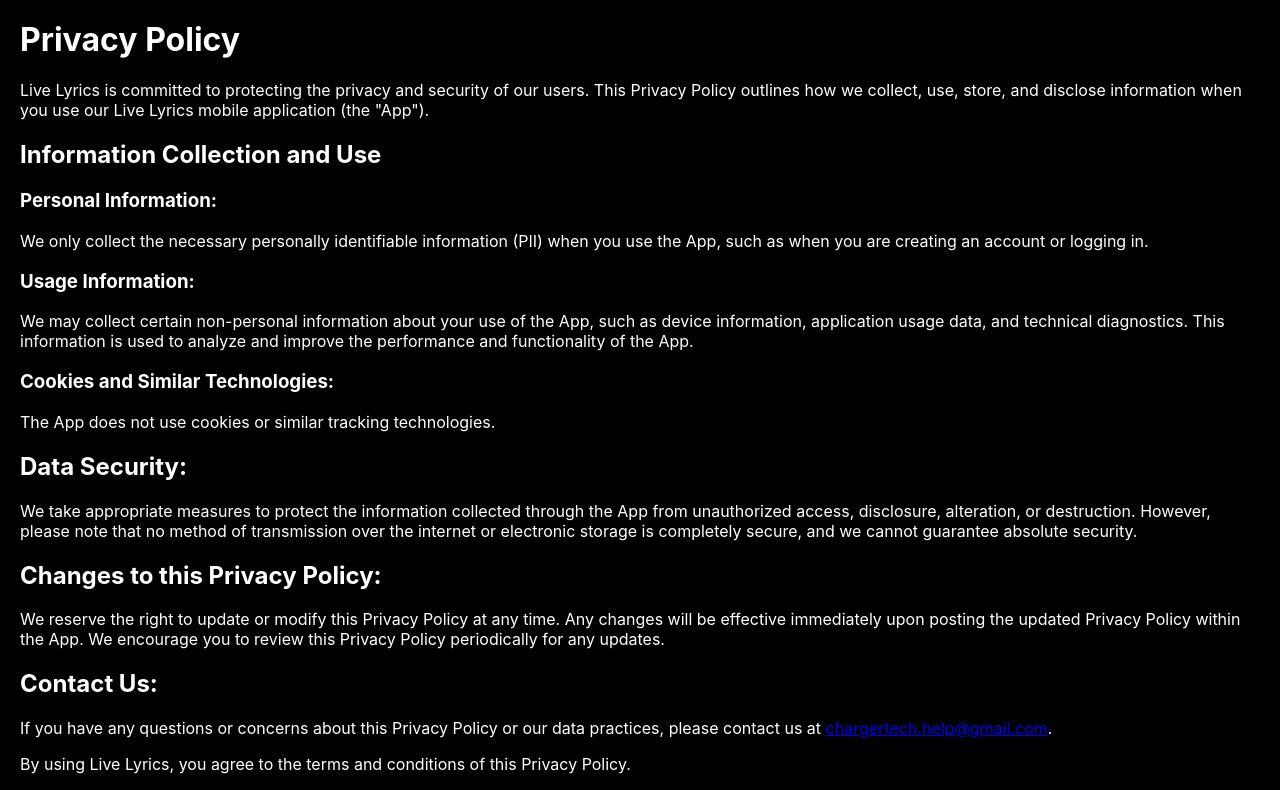
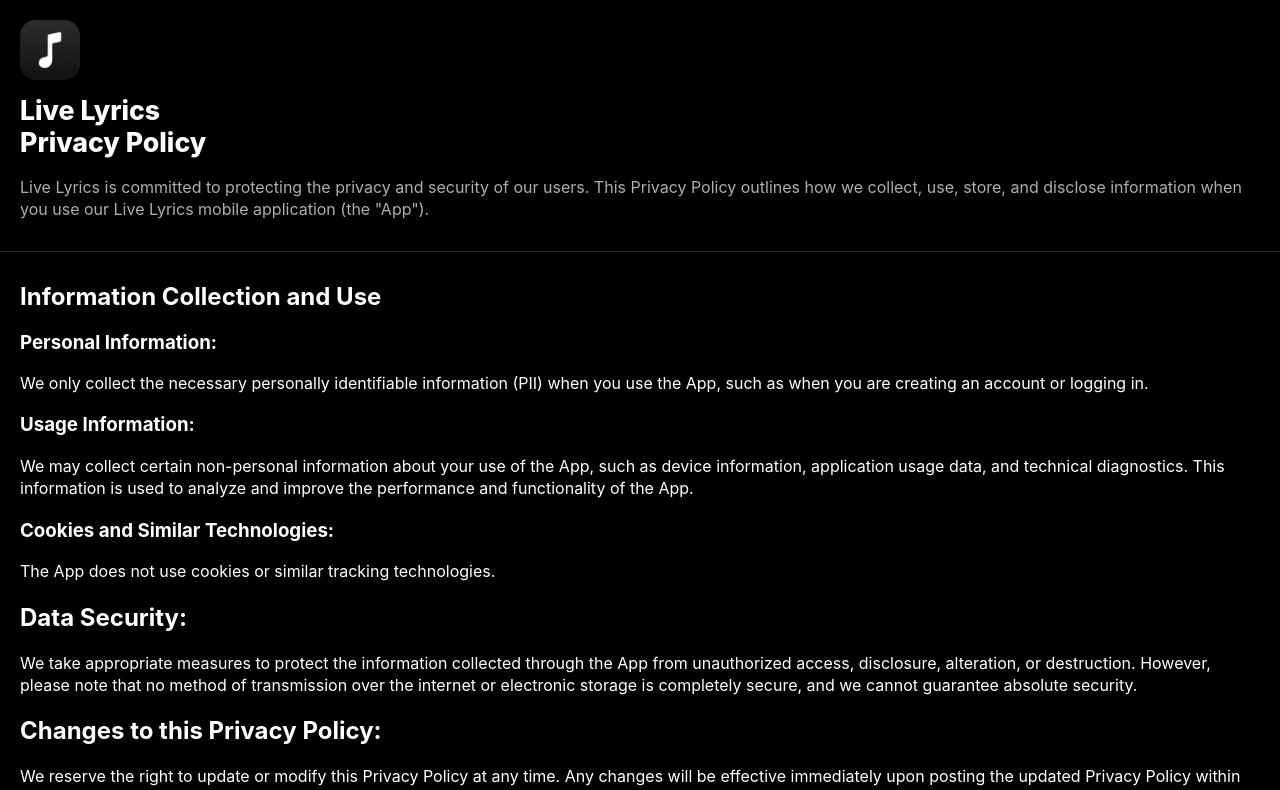
Before and after one commit to liamcharger/live-lyrics-web, a React (Create React App) app: page /privacypolicy in a window 1280 px wide. Shown: the top 790 px of the page. Built offline with nearby package versions, Linux system fonts and the light colour scheme; no server answers.

Commit message:
UI: style privacy policy

```diff
--- a/src/pages/PrivacyPolicy.js
+++ b/src/pages/PrivacyPolicy.js
@@ -1,34 +1,36 @@
 import React from "react";
-import { useLocation } from "react-router-dom";
-import Navbar from "../components/Navbar";
+// import { useLocation } from "react-router-dom";
+// import Navbar from "../components/Navbar";
+import logo from "../assets/logo-dark.png";
 import styles from "../styles/PrivacyPolicy.module.css";
 
 function PrivacyPolicy() {
-  const location = useLocation();
-  const queryParams = new URLSearchParams(location.search);
-  const showNav = queryParams.get("navbar") === "true";
+  // const location = useLocation();
+  // const queryParams = new URLSearchParams(location.search);
+  // const showNav = queryParams.get("inApp") === "false";
 
   return (
     <>
-      {showNav ? <Navbar /> : null}
+      {/* {showNav ? <Navbar /> : null} */}
       <div className={styles.ctn}>
-        <h1>Privacy Policy</h1>
+        <div className={styles.header}>
+        <img src={logo} alt="Logo"></img>
+        <h1>Live Lyrics{'\n'}Privacy Policy</h1>
         <p>
           Live Lyrics is committed to protecting the privacy and security of our
           users. This Privacy Policy outlines how we collect, use, store, and
           disclose information when you use our Live Lyrics mobile application
           (the "App").
         </p>
-
+        </div>
+        <div className={styles.divider}></div>
         <h2>Information Collection and Use</h2>
-
         <h3>Personal Information:</h3>
         <p>
           We only collect the necessary personally identifiable information
           (PII) when you use the App, such as when you are creating an account
           or logging in.
         </p>
-
         <h3>Usage Information:</h3>
         <p>
           We may collect certain non-personal information about your use of the
@@ -36,10 +38,8 @@
           diagnostics. This information is used to analyze and improve the
           performance and functionality of the App.
         </p>
-
         <h3>Cookies and Similar Technologies:</h3>
         <p>The App does not use cookies or similar tracking technologies.</p>
-
         <h2>Data Security:</h2>
         <p>
           We take appropriate measures to protect the information collected
@@ -48,7 +48,6 @@
           the internet or electronic storage is completely secure, and we cannot
           guarantee absolute security.
         </p>
-
         <h2>Changes to this Privacy Policy:</h2>
         <p>
           We reserve the right to update or modify this Privacy Policy at any
@@ -56,8 +55,7 @@
           updated Privacy Policy within the App. We encourage you to review this
           Privacy Policy periodically for any updates.
         </p>
-
-        <h2>Contact Us:</h2>
+        <div className={styles.divider}></div>
         <p>
           If you have any questions or concerns about this Privacy Policy or our
           data practices, please contact us at{" "}
@@ -66,7 +64,6 @@
           </a>
           .
         </p>
-
         <p>
           By using Live Lyrics, you agree to the terms and conditions of this
           Privacy Policy.
--- a/src/styles/PrivacyPolicy.module.css
+++ b/src/styles/PrivacyPolicy.module.css
@@ -2,6 +2,33 @@
     padding: 20px;
 }
 
-h1 {
+.header h1 {
+    font-size: 20pt;
+    font-weight: 800;
+    white-space: pre-wrap;
     margin-top: 0;
 }
+
+.header p {
+    color: var(--tertiary);
+}
+
+.header img {
+    max-width: 60px;
+    max-height: 60px;
+    margin-bottom: 10px;
+}
+
+.ctn a {
+    color: var(--primary-color);
+}
+
+.ctn p {
+    line-height: 1.4;
+}
+
+.divider {
+    height: 1px;
+    margin: 30px -20px;
+    border-bottom: var(--border-color) solid 1px;
+}
--- a/src/styles/colors.css
+++ b/src/styles/colors.css
@@ -1,6 +1,9 @@
 :root {
     --primary-color: #007AFF;
     --primary-hover-color: #0065d1;
+    --secondary: gray;
+    --tertiary: #aeaeae;
+    --border-color: #282828;
     --background-color: #1a1b1f;
     --background-color-hover: #2a2b30;
   }
```
